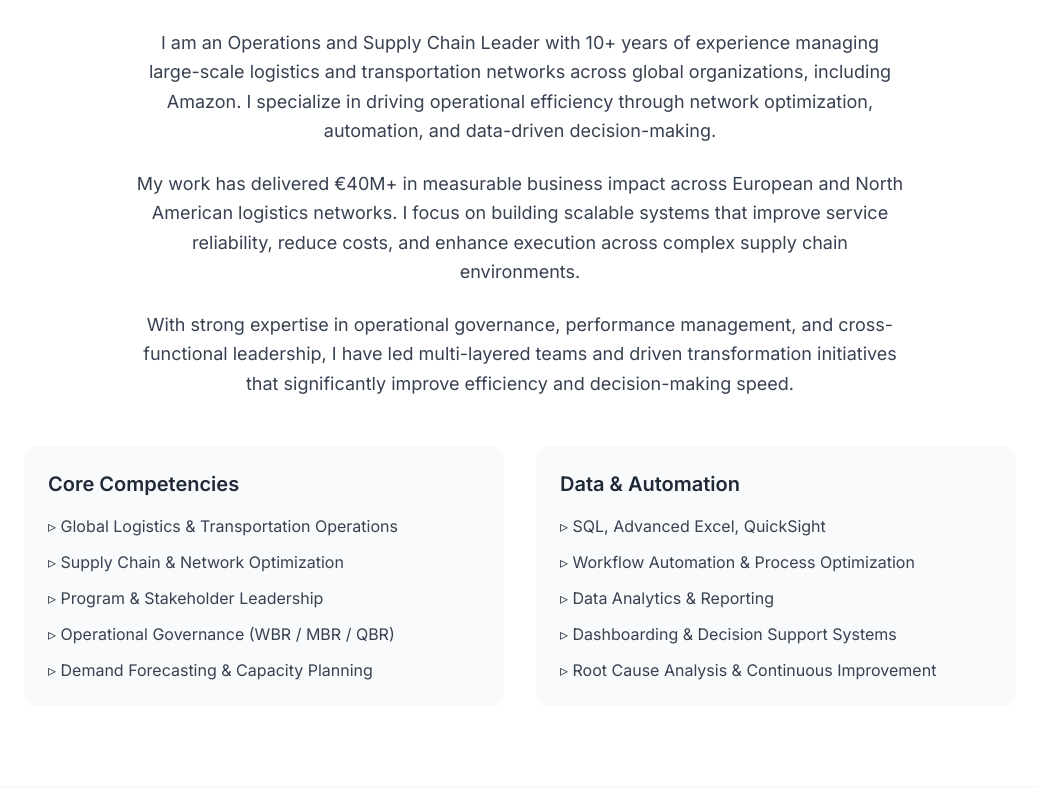
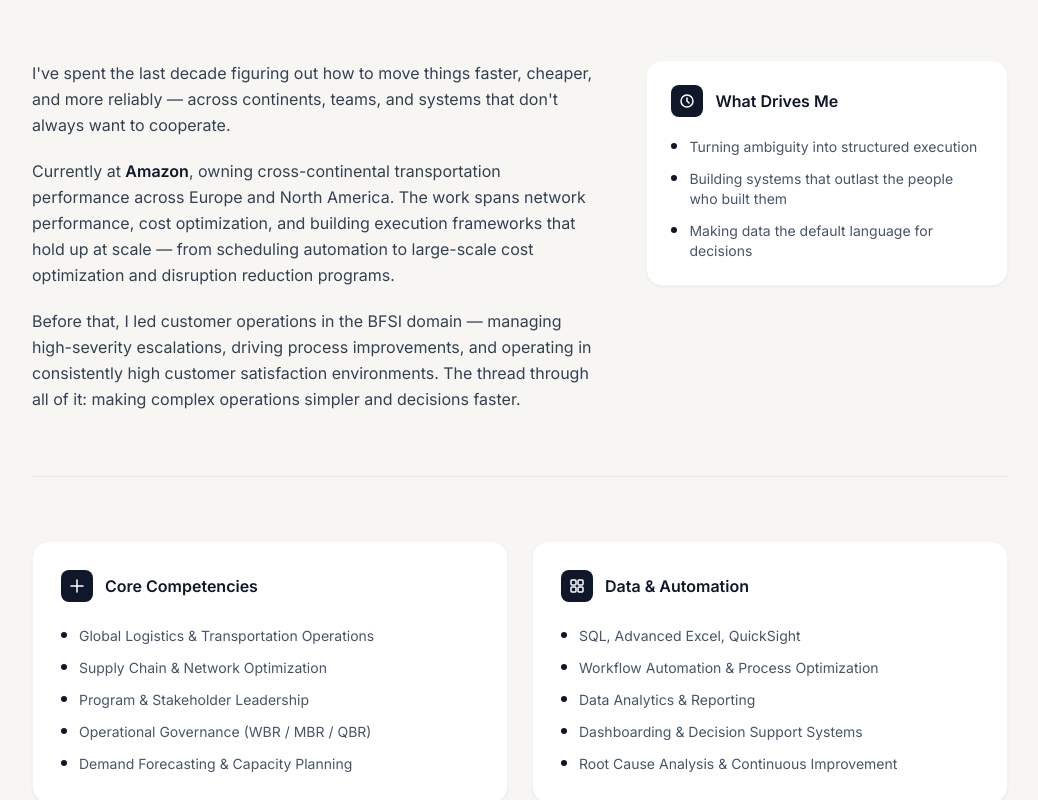
Before and after one commit to DA2793/divyansh-portfolio, a React (Vite) app: page / in a window 1280 px wide. Shown: the part 1000-1800 px from the top of the page, without its empty margins (120-1158 px from the left). Built offline with nearby package versions, Linux system fonts and the light colour scheme.

Commit message:
Proceed with the changes

```diff
--- a/src/App.jsx
+++ b/src/App.jsx
@@ -39,11 +39,7 @@ function App() {
         <Hero />
 
         {/* ABOUT */}
-        <section className="py-16 bg-white">
-          <div className="max-w-6xl mx-auto px-4">
-            <About />
-          </div>
-        </section>
+        <About />
 
         {/* EXPERIENCE */}
         <section className="py-16">
--- a/src/components/About/About.jsx
+++ b/src/components/About/About.jsx
@@ -1,68 +1,144 @@
 const About = () => {
+  const competencies = [
+    "Global Logistics & Transportation Operations",
+    "Supply Chain & Network Optimization",
+    "Program & Stakeholder Leadership",
+    "Operational Governance (WBR / MBR / QBR)",
+    "Demand Forecasting & Capacity Planning",
+  ];
+
+  const tools = [
+    "SQL, Advanced Excel, QuickSight",
+    "Workflow Automation & Process Optimization",
+    "Data Analytics & Reporting",
+    "Dashboarding & Decision Support Systems",
+    "Root Cause Analysis & Continuous Improvement",
+  ];
+
+  const drives = [
+    "Turning ambiguity into structured execution",
+    "Building systems that outlast the people who built them",
+    "Making data the default language for decisions",
+  ];
+
   return (
-    <section id="about" className="py-20 bg-white rounded-2xl shadow-sm">
-      <div className="max-w-5xl mx-auto px-4">
+    <section id="about" className="relative bg-[#f7f6f2] text-[#0f172a]">
+      {/* Gradient bridge: dark Hero → light About */}
+      <div className="absolute top-0 left-0 w-full h-24 bg-gradient-to-b from-[#071a2f] to-transparent pointer-events-none" />
 
-        <h2 className="text-3xl font-bold text-center mb-12">
-          About Me
+      <div className="max-w-5xl mx-auto px-6 pt-32 pb-24">
+        {/* Section label */}
+        <p className="text-xs font-semibold tracking-[0.18em] uppercase text-gray-400 text-center mb-3">
+          Overview
+        </p>
+        <h2 className="text-3xl md:text-4xl font-bold text-center mb-16">
+          About
         </h2>
 
-        <div className="max-w-3xl mx-auto text-center">
-
-          {/* Main Description */}
-          <p className="text-gray-700 leading-relaxed mb-6 text-lg">
-            I am an Operations and Supply Chain Leader with 10+ years of experience
-            managing large-scale logistics and transportation networks across global
-            organizations, including Amazon. I specialize in driving operational efficiency
-            through network optimization, automation, and data-driven decision-making.
+        {/* Bio + What Drives Me */}
+        <div className="grid grid-cols-1 md:grid-cols-5 gap-12 mb-16 items-start">
+          {/* Bio */}
+          <div className="md:col-span-3 space-y-5">
+            <p className="text-[#334155] leading-relaxed text-base">
+              I've spent the last decade figuring out how to move things faster,
+              cheaper, and more reliably — across continents, teams, and systems
+              that don't always want to cooperate.
             </p>
-
-          <p className="text-gray-700 leading-relaxed mb-6 text-lg">
-            My work has delivered €40M+ in measurable business impact across European
-            and North American logistics networks. I focus on building scalable systems
-            that improve service reliability, reduce costs, and enhance execution across
-            complex supply chain environments.
+            <p className="text-[#334155] leading-relaxed text-base">
+              Currently at{" "}
+              <strong className="text-[#0f172a] font-semibold">Amazon</strong>,
+              owning cross-continental transportation performance across Europe
+              and North America. The work spans network performance, cost
+              optimization, and building execution frameworks that hold up at
+              scale — from scheduling automation to large-scale cost
+              optimization and disruption reduction programs.
             </p>
-
-          <p className="text-gray-700 leading-relaxed text-lg">
-            With strong expertise in operational governance, performance management, and
-            cross-functional leadership, I have led multi-layered teams and driven
-            transformation initiatives that significantly improve efficiency and decision-making speed.
+            <p className="text-[#334155] leading-relaxed text-base">
+              Before that, I led customer operations in the BFSI domain —
+              managing high-severity escalations, driving process improvements,
+              and operating in consistently high customer satisfaction
+              environments. The thread through all of it: making complex
+              operations simpler and decisions faster.
             </p>
-
           </div>
 
-        {/* Skills / Competencies */}
-        <div className="grid grid-cols-1 md:grid-cols-2 gap-8 mt-12">
+          {/* What Drives Me */}
+          <div className="md:col-span-2">
+            <div className="bg-white rounded-2xl px-6 py-6 border border-gray-100 shadow-sm">
+              <div className="flex items-center gap-3 mb-5">
+                <div className="w-8 h-8 rounded-lg bg-[#0f172a] flex items-center justify-center flex-shrink-0">
+                  <svg width="16" height="16" viewBox="0 0 16 16" fill="none">
+                    <circle cx="8" cy="8" r="6" stroke="white" strokeWidth="1.5"/>
+                    <path d="M8 5v3l2 2" stroke="white" strokeWidth="1.5" strokeLinecap="round" strokeLinejoin="round"/>
+                  </svg>
+                </div>
+                <h3 className="text-base font-semibold text-[#0f172a]">
+                  What Drives Me
+                </h3>
+              </div>
+              <ul className="space-y-3">
+                {drives.map((item) => (
+                  <li key={item} className="flex items-start gap-3 text-sm text-[#475569]">
+                    <span className="mt-1.5 w-1.5 h-1.5 rounded-full bg-[#0f172a] shrink-0" />
+                    {item}
+                  </li>
+                ))}
+              </ul>
+            </div>
+          </div>
+        </div>
 
+        {/* Divider */}
+        <div className="border-t border-gray-200 mb-16" />
+
+        {/* Competency cards */}
+        <div className="grid grid-cols-1 md:grid-cols-2 gap-6">
           {/* Core Competencies */}
-          <div className="bg-gray-50 p-6 rounded-xl hover:shadow-md transition">
-            <h3 className="text-xl font-semibold mb-4">
+          <div className="bg-white rounded-2xl p-7 border border-gray-100 shadow-sm">
+            <div className="flex items-center gap-3 mb-6">
+              <div className="w-8 h-8 rounded-lg bg-[#0f172a] flex items-center justify-center flex-shrink-0">
+                <svg width="16" height="16" viewBox="0 0 16 16" fill="none">
+                  <path d="M2 8h12M8 2v12" stroke="white" strokeWidth="1.5" strokeLinecap="round"/>
+                </svg>
+              </div>
+              <h3 className="text-base font-semibold text-[#0f172a]">
                 Core Competencies
               </h3>
-            <ul className="space-y-3 text-gray-700">
-              <li>▹ Global Logistics & Transportation Operations</li>
-              <li>▹ Supply Chain & Network Optimization</li>
-              <li>▹ Program & Stakeholder Leadership</li>
-              <li>▹ Operational Governance (WBR / MBR / QBR)</li>
-              <li>▹ Demand Forecasting & Capacity Planning</li>
+            </div>
+            <ul className="space-y-3">
+              {competencies.map((item) => (
+                <li key={item} className="flex items-start gap-3 text-sm text-[#475569]">
+                  <span className="mt-1.5 w-1.5 h-1.5 rounded-full bg-[#0f172a] shrink-0" />
+                  {item}
+                </li>
+              ))}
             </ul>
           </div>
 
-          {/* Technical Skills */}
-          <div className="bg-gray-50 p-6 rounded-xl hover:shadow-md transition">
-            <h3 className="text-xl font-semibold mb-4">
+          {/* Data & Automation */}
+          <div className="bg-white rounded-2xl p-7 border border-gray-100 shadow-sm">
+            <div className="flex items-center gap-3 mb-6">
+              <div className="w-8 h-8 rounded-lg bg-[#0f172a] flex items-center justify-center flex-shrink-0">
+                <svg width="16" height="16" viewBox="0 0 16 16" fill="none">
+                  <rect x="2" y="2" width="5" height="5" rx="1" stroke="white" strokeWidth="1.5"/>
+                  <rect x="9" y="2" width="5" height="5" rx="1" stroke="white" strokeWidth="1.5"/>
+                  <rect x="2" y="9" width="5" height="5" rx="1" stroke="white" strokeWidth="1.5"/>
+                  <rect x="9" y="9" width="5" height="5" rx="1" stroke="white" strokeWidth="1.5"/>
+                </svg>
+              </div>
+              <h3 className="text-base font-semibold text-[#0f172a]">
                 Data & Automation
               </h3>
-            <ul className="space-y-3 text-gray-700">
-              <li>▹ SQL, Advanced Excel, QuickSight</li>
-              <li>▹ Workflow Automation & Process Optimization</li>
-              <li>▹ Data Analytics & Reporting</li>
-              <li>▹ Dashboarding & Decision Support Systems</li>
-              <li>▹ Root Cause Analysis & Continuous Improvement</li>
+            </div>
+            <ul className="space-y-3">
+              {tools.map((item) => (
+                <li key={item} className="flex items-start gap-3 text-sm text-[#475569]">
+                  <span className="mt-1.5 w-1.5 h-1.5 rounded-full bg-[#0f172a] shrink-0" />
+                  {item}
+                </li>
+              ))}
             </ul>
           </div>
-
         </div>
       </div>
     </section>
```
Lines whose indentation alone changed are shown as unchanged.
